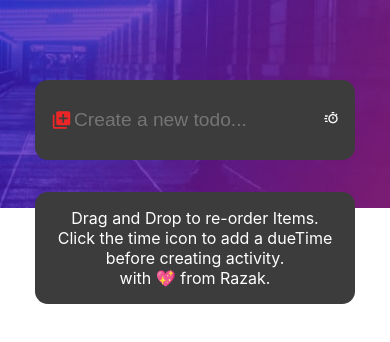
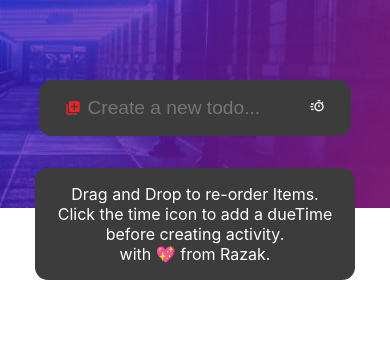
Before and after one commit to roscoericch/TO-DO-APP, a React (Create React App) app: page / in a window 390 px wide. Shown: the top 342 px of the page. Built offline with nearby package versions, Linux system fonts and the light colour scheme; what react-dnd-multi-backend would draw is missing.

Commit message:
final commit

```diff
--- a/src/components/Activity/Activity.styles.scss
+++ b/src/components/Activity/Activity.styles.scss
@@ -5,7 +5,6 @@
   padding: 1rem;
   justify-content: start;
   align-items: center;
-  width: 20rem;
   border-bottom: 1px solid #ccc;
   cursor: pointer;
   font-size: 1rem;
--- a/src/components/To-do-list/to-do-list.styles.scss
+++ b/src/components/To-do-list/to-do-list.styles.scss
@@ -1,7 +1,10 @@
 .activities-container {
   display: inline-flex;
   flex-direction: column;
-
+  width: 20rem;
+  @media only screen and (max-width: 600px) {
+    width: 80%;
+  }
   *:not(:last-child) {
     margin-bottom: 1rem;
   }
--- a/src/components/activity-input-Components/activity-input.components.jsx
+++ b/src/components/activity-input-Components/activity-input.components.jsx
@@ -1,6 +1,7 @@
 import "./activity-input.styles.scss";
-import { useState, useRef ,useEffect} from "react";
+import { useState, useRef, useEffect } from "react";
 import { useContext } from "react";
+import { IconContext } from "react-icons";
 import { ListContext } from "../../contexts/to-do-list.contexts";
 import Time from "../Time/set-time.component";
 import { BiTimer } from "react-icons/bi";
@@ -20,13 +21,13 @@ const ActivityInput = () => {
   const InputHandler = (event) => {
     setInputActivity(event.target.value);
   };
-  useEffect(()=>{
+  useEffect(() => {
     inputref.current.focus();
-  },[])
+  }, []);
   return (
     <div className="input-container">
+      <IconContext.Provider value={{ className: "addIcon" }}>
         <MdLibraryAdd
-        className="addIcon"
           onClick={() => {
             const Data = { activities: inputActivity, Time: time };
             if (inputref.current.value) addActivityToList(Data);
@@ -38,6 +39,8 @@ const ActivityInput = () => {
             // return updateLocalStorage();
           }}
         />
+      </IconContext.Provider>
+
       {/* <div
         className="check-box check-box-active"
         onClick={() => {
@@ -88,7 +91,7 @@ const ActivityInput = () => {
             }
           }}
         >
-          <BiTimer className="timeIcon"/>
+          <BiTimer className="timeIcon" />
         </span>
       </div>
     </div>
--- a/src/components/activity-input-Components/activity-input.styles.scss
+++ b/src/components/activity-input-Components/activity-input.styles.scss
@@ -8,6 +8,10 @@
   align-items: center;
   width: 20rem;
   position: relative;
+
+  @media only screen and (max-width: 600px) {
+    width: 80%;
+  }
 
   margin-bottom: 1rem;
   .check-box {
@@ -34,6 +38,7 @@
     background-color: inherit;
     font-size: 1.2rem;
     color: #fff;
+    width: 80%;
   }
   .timer {
     position: absolute;
@@ -50,11 +55,8 @@
   .addIcon {
     color: rgb(236, 38, 38);
     margin-right: 0.3rem;
-    font-size: 2rem;
     cursor: pointer;
     @media only screen and (max-width: 600px) {
-      font-size: 3rem;
-      margin-right: 0;
     }
   }
   .timeIcon {
```
Lines whose indentation alone changed are shown as unchanged.
